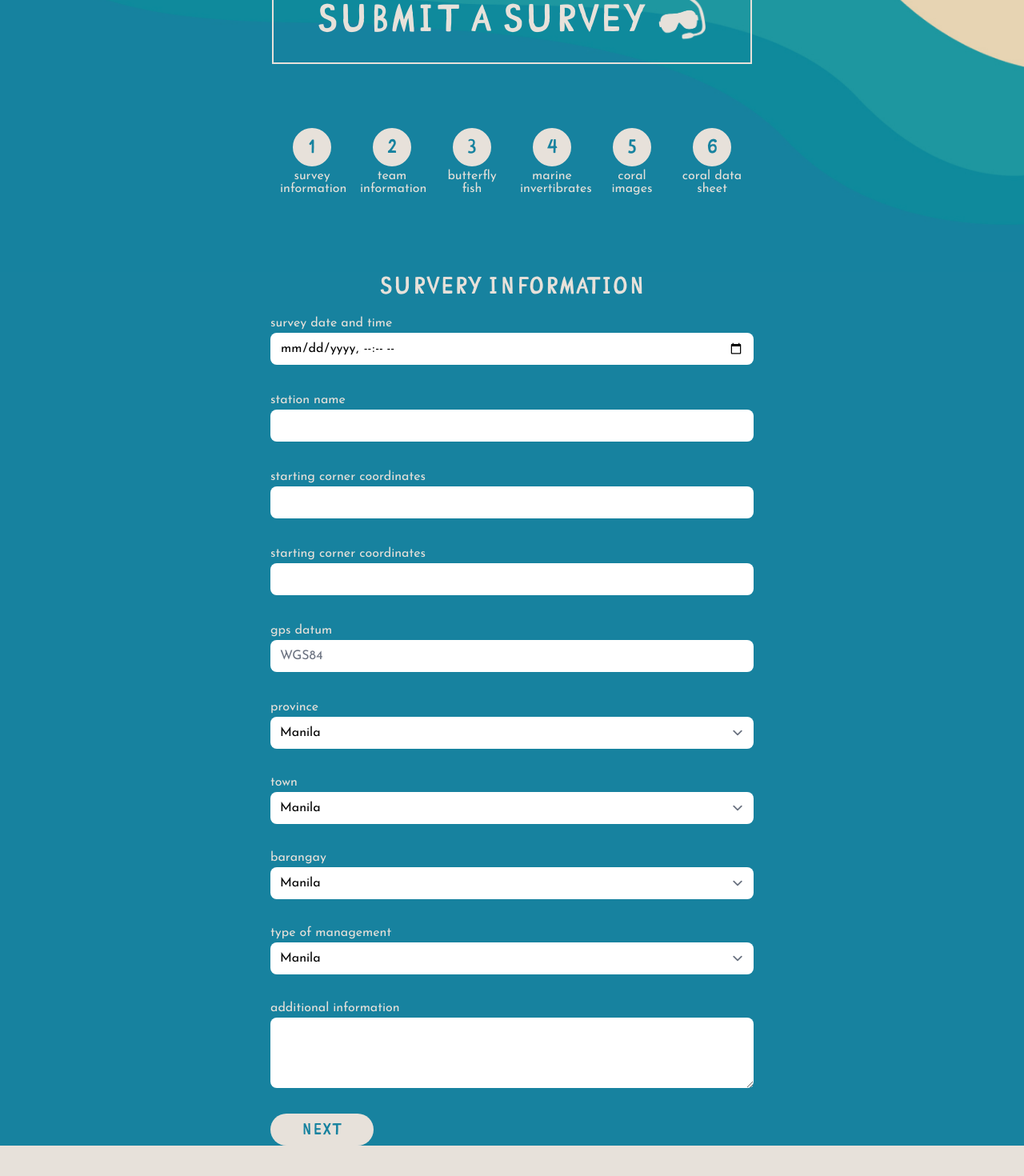
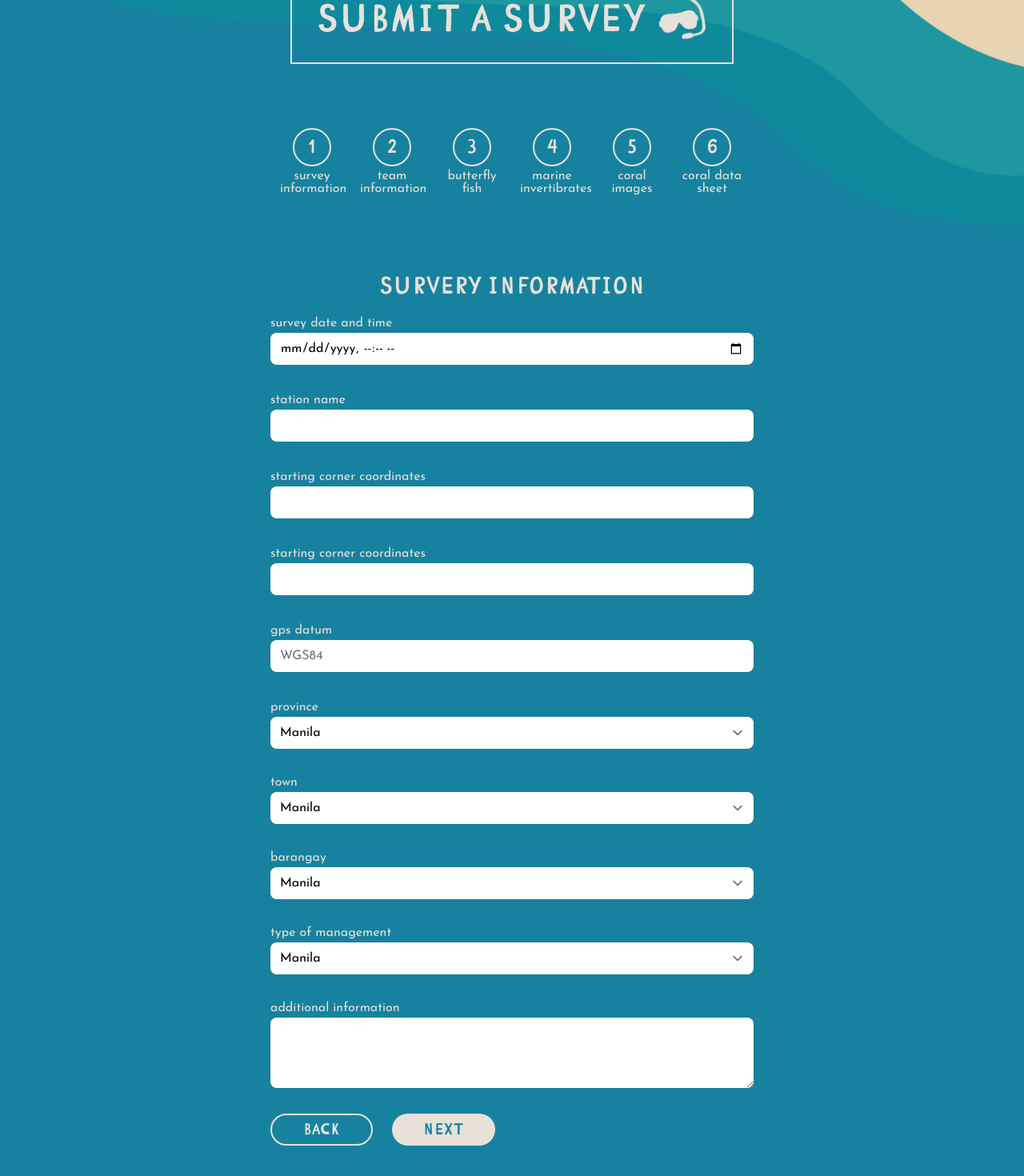
Before and after one commit to dlsudatasci/shore-reef-coral, a Next.js app: page /contribute in a window 1280 px wide. Shown: the part 244-1714 px from the top of the page at 80% size. Before the commit the page ends 1676 px from the top, so only its background shows below. Built offline with nearby package versions, Linux system fonts and the light colour scheme; no server answers.

Commit message:
add: state stores

```diff
--- a/components/layout.tsx
+++ b/components/layout.tsx
@@ -9,7 +9,7 @@ const Layout: FC<{ children: React.ReactNode }> = ({ children }) => {
 	return (
 		<>
 			<Head>
-				<link rel="icon" href="/favicon.ico" />
+				<link rel="icon" href="/clam-light.png" />
 				<title>{siteTitle}</title>
 				<meta
 					name="description"
--- a/components/steps.tsx
+++ b/components/steps.tsx
@@ -1,5 +1,6 @@
 import { FC } from 'react'
 import cn from 'classnames'
+import usePageStore from '../stores/page-store'
 
 interface IStep {
 	i: number
@@ -7,15 +8,17 @@ interface IStep {
 	isSelected?: boolean
 }
 
-const Step: FC<IStep> = ({ i, title, isSelected }) => {
+const Step: FC<IStep> = ({ i, title }) => {
+	const { page } = usePageStore()
+
 	const className = cn({
-		'bg-secondary text-primary': isSelected
+		'bg-secondary text-primary': i < page,
 	}, 'flex justify-center items-center rounded-full aspect-square w-12 border-secondary border-2')
 
 	return (
 		<div className="flex-1 flex flex-col items-center text-secondary">
 			<div className={className}>
-				<p className="text-2xl font-comic-cat">{i}</p>
+				<p className="text-2xl font-comic-cat">{i + 1}</p>
 			</div>
 			<p className="text-center leading-4 w-20 mt-1">{title}</p>
 		</div>
@@ -25,7 +28,7 @@ const Step: FC<IStep> = ({ i, title, isSelected }) => {
 const Steps: FC<{ steps: readonly string[] }> = ({ steps }) => {
 	return (
 		<div className="flex relative">
-			{steps.map((step, i) => <Step key={i} i={i + 1} title={step} isSelected={true} />)}
+			{steps.map((step, i) => <Step key={i} i={i} title={step} />)}
 		</div>
 	)
 }
--- /dev/null
+++ b/models/survey.ts
@@ -0,0 +1,27 @@
+import * as yup from 'yup'
+
+export interface ISurveyInformation {
+	datetime: Date
+	station: string
+	startCorner: string
+	endCorner: string
+	gps: string
+	province: string
+	town: string
+	barangay: string
+	management: string
+	others: string
+}
+
+export const surveyInfoSchema = yup.object({
+	datetime: yup.date().typeError('Invalid date').required(),
+	station: yup.string().required(),
+	startCorner: yup.string().required(),
+	endCorner: yup.string().required(),
+	gps: yup.string().required(),
+	province: yup.string().required(),
+	town: yup.string().required(),
+	barangay: yup.string().required(),
+	management: yup.string().required(),
+	others: yup.string(),
+}).required()
--- a/pages/contribute.tsx
+++ b/pages/contribute.tsx
@@ -1,47 +1,35 @@
 import { NextPage } from 'next'
 import { useForm } from 'react-hook-form'
 import { yupResolver } from '@hookform/resolvers/yup'
-import * as yup from 'yup'
+import { surveyInfoSchema, ISurveyInformation } from '../models/survey'
 import SURVEY_STEPS from '../lib/survey-steps'
 import Steps from '../components/steps'
 import Image from 'next/image'
-
-interface ISurveyInformation {
-	datetime: Date
-	station: string
-	startCorner: string
-	endCorner: string
-	gps: string
-	province: string
-	town: string
-	barangay: string
-	management: string
-	others: string
-}
-
-const surveyInfoSchema = yup.object({
-	datetime: yup.date().typeError('Invalid date').required(),
-	station: yup.string().required(),
-	startCorner: yup.string().required(),
-	endCorner: yup.string().required(),
-	gps: yup.string().required(),
-	province: yup.string().required(),
-	town: yup.string().required(),
-	barangay: yup.string().required(),
-	management: yup.string().required(),
-	others: yup.string(),
-}).required()
+import usePageStore from '../stores/page-store'
+import { MouseEventHandler, useCallback } from 'react'
+import useSurveyStore from '../stores/survey-store'
 
 const Contribute: NextPage = () => {
 	const { register, handleSubmit, formState: { errors } } = useForm<ISurveyInformation>({
 		resolver: yupResolver(surveyInfoSchema)
 	})
-	const onSubmit = handleSubmit(data => console.log(data))
+	const { page, nextPage, prevPage } = usePageStore()
+	const onSubmit = handleSubmit(data => {
+		console.log(data)
+		nextPage()
+		window.scrollTo({ top: 0, behavior: 'smooth' })
+	})
+
+	const handleBackClick: MouseEventHandler = (e) =>  {
+		e.preventDefault()
+		prevPage()
+		window.scrollTo({ top: 0, behavior: 'smooth' })
+	}
 
 	return (
 		<>
-			<div className="bg-cover pt-28 pb-14 grid justify-center" style={{ backgroundImage: 'url("/beach-bg.jpg")'}}>
-				<div className="flex justify-center border-secondary border-2 items-center mb-20 py-6 px-4">
+			<div className="bg-cover pt-28 pb-14 grid gap-y-20 place-items-center" style={{ backgroundImage: 'url("/beach-bg.jpg")' }}>
+				<div className="flex justify-center border-secondary border-2 items-center py-6 px-8">
 					<h1 className="font-comic-cat text-secondary text-center mr-4">SUBMIT A SURVEY</h1>
 					<Image src="/mask-light.png" alt="Mask Icon" width={60} height={60} layout="fixed" />
 				</div>
@@ -49,7 +37,7 @@ const Contribute: NextPage = () => {
 					<Steps steps={SURVEY_STEPS} />
 				</div>
 			</div>
-			<div className="grid justify-stretch md:justify-center px-4 md:px-0 bg-primary">
+			<div className="grid justify-stretch md:justify-center px-4 md:px-0 bg-primary pb-16">
 				<div className="md:w-[700px] w-full md:px-12 px-8 rounded-lg">
 					<h3 className="font-comic-cat text-secondary text-center text-3xl mb-4">SURVERY INFORMATION</h3>
 					<form onSubmit={onSubmit}>
@@ -111,6 +99,7 @@ const Contribute: NextPage = () => {
 							<textarea id="others" {...register('others')} rows={3} />
 							<p className="error text-secondary">{errors.others?.message}</p>
 						</div>
+						{page != 1 && <button className="btn primary border-secondary border-2 mr-6" onClick={handleBackClick}>BACK</button>}
 						<input className="btn secondary" type="submit" value="NEXT" />
 					</form>
 				</div>
--- /dev/null
+++ b/stores/page-store.ts
@@ -0,0 +1,17 @@
+import create from 'zustand'
+
+export type PageStore = {
+	page: number
+	nextPage: () => void
+	prevPage: () => void
+	resetPage: () => void
+}
+
+const usePageStore = create<PageStore>(set => ({
+	page: 0,
+	nextPage: () => set(({ page }) => ({ page: page + 1 })),
+	prevPage: () => set(({ page }) => ({ page: page ? page - 1 : page })),
+	resetPage: () => set({ page: 0 })
+}))
+
+export default usePageStore
--- /dev/null
+++ b/stores/survey-store.ts
@@ -0,0 +1,33 @@
+import create from 'zustand'
+import { ISurveyInformation } from '../models/survey'
+import { ITeam } from '../models/team'
+
+export type Survey = {
+	surveyInfo: ISurveyInformation
+	team: ITeam
+}
+
+const useSurveyStore = create<Survey>(set => ({
+	surveyInfo: {
+		datetime: new Date(),
+		station: '',
+		startCorner: '',
+		endCorner: '',
+		gps: '',
+		province: '',
+		town: '',
+		barangay: '',
+		management: '',
+		others: '',
+	},
+	team: {
+		leader: '',
+		scientist: '',
+		member1: '',
+		member2: '',
+		member3: '',
+		member4: '',
+	}
+}))
+
+export default useSurveyStore
```
Also changed, not shown: models/team.ts (added, +8 -0 lines).
